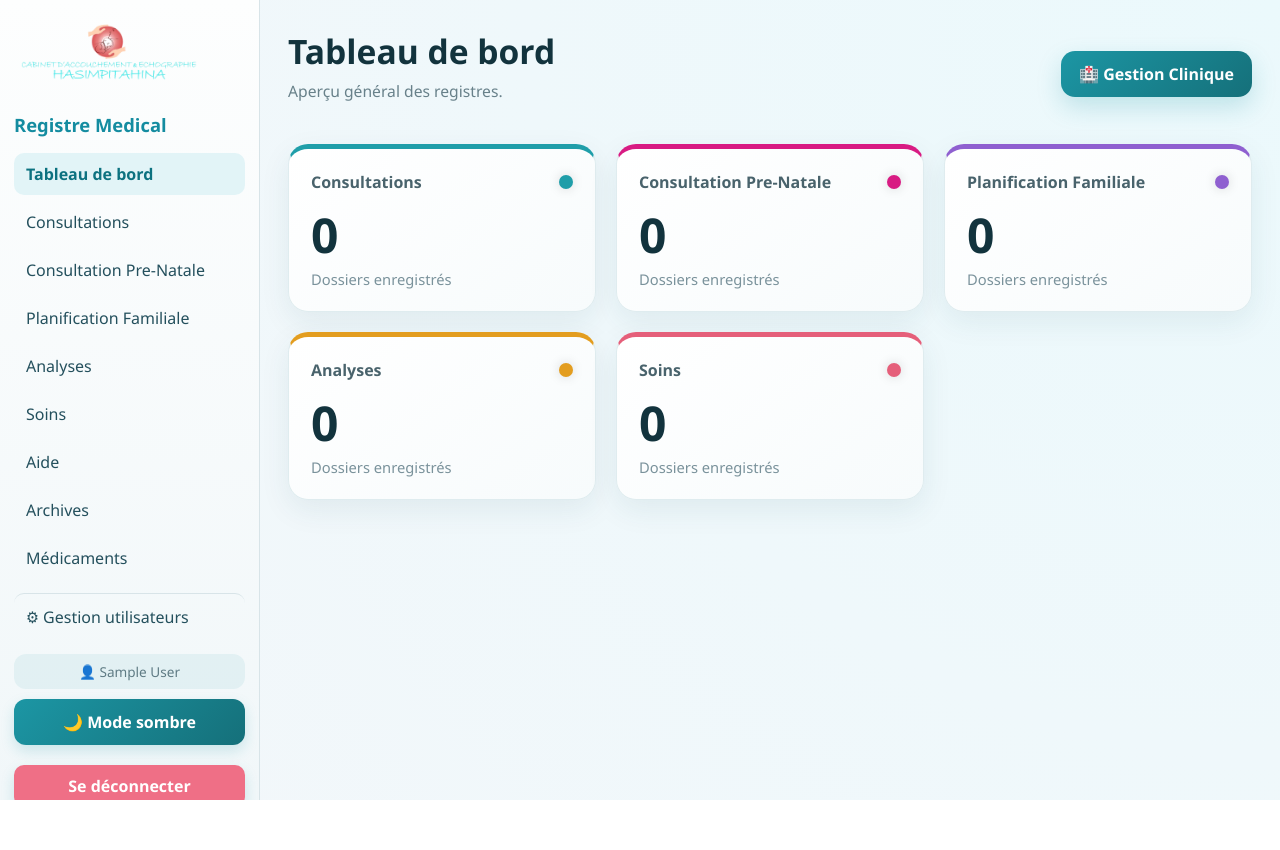
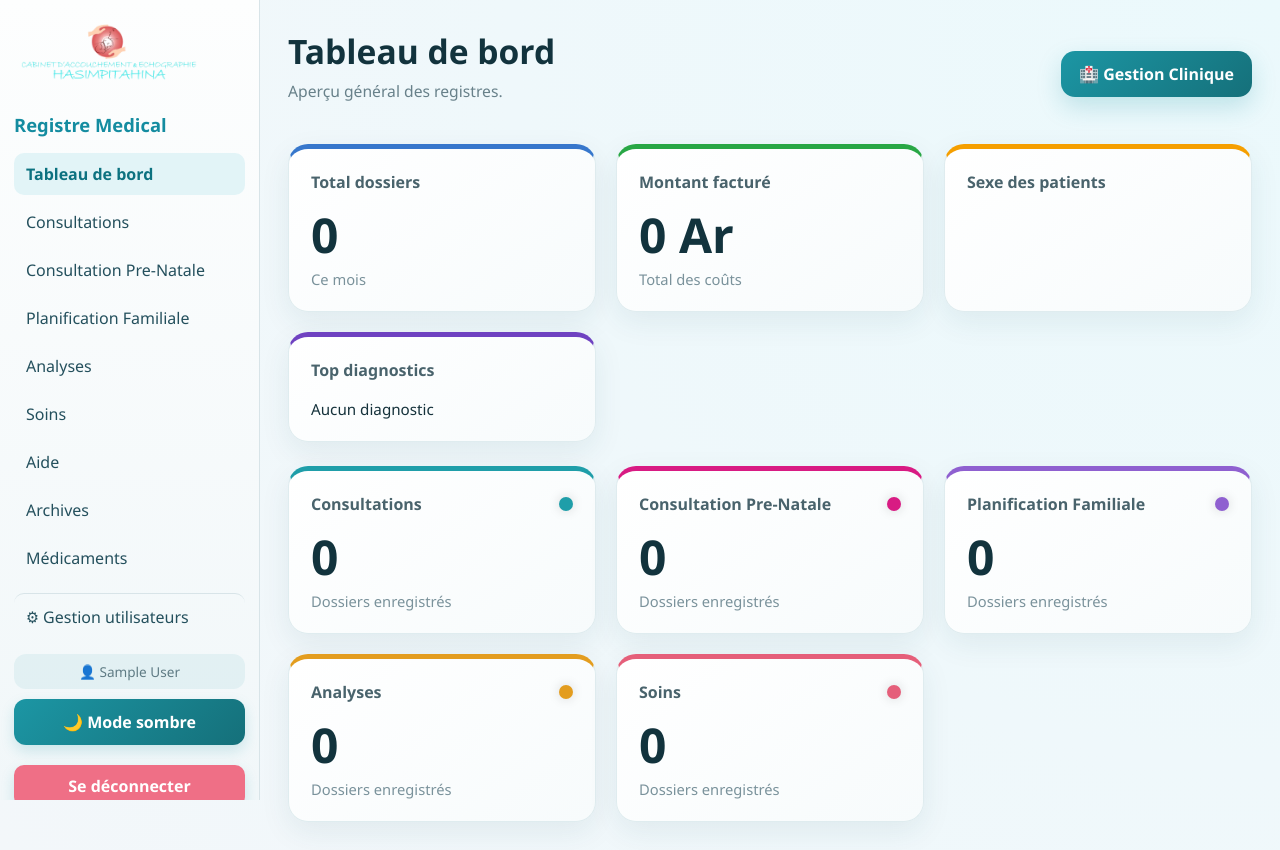
Before and after one commit to TafitaNiainaperline/registre-medical, a React (Vite) app: page /#/ in a window 1280 px wide. Before the commit the page ends 800 px from the top, so only its background shows below. Built offline with nearby package versions, Linux system fonts and the light colour scheme; sample sign-in values are in the browser's storage.

Commit message:
Add diagnostic filtering to RecordsPage and enhance search functionality

```diff
--- a/src/pages/DashboardPage.jsx
+++ b/src/pages/DashboardPage.jsx
@@ -1,26 +1,121 @@
 import { useEffect, useState } from 'react';
 import { categories } from '../constants';
 
+function parseAgeToYears(stored) {
+  const value = String(stored || '');
+  if (!value) return null;
+  if (!value.includes('|')) {
+    const [amount, unit] = value.split(' ');
+    const num = Number(amount);
+    if (Number.isNaN(num)) return null;
+    return unit === 'mois' ? num / 12 : num;
+  }
+
+  const [amount, type] = value.split('|');
+  const num = Number(amount);
+  if (Number.isNaN(num)) return null;
+
+  if (type === 'mois' || type === 'mois_jours') return num / 12;
+  if (type === 'jours') return 0;
+  if (type === 'ans') return num;
+  return null;
+}
+
+function getAgeGroup(years) {
+  if (years === null) return 'Non renseigné';
+  if (years < 1) return '0-11 mois';
+  if (years <= 5) return '1-5 ans';
+  if (years <= 17) return '6-17 ans';
+  if (years <= 30) return '18-30 ans';
+  if (years <= 50) return '31-50 ans';
+  return '51+ ans';
+}
+
+function sumNumber(value) {
+  const number = Number(value);
+  return Number.isFinite(number) ? number : 0;
+}
+
 export default function DashboardPage() {
+  const [records, setRecords] = useState([]);
   const [stats, setStats] = useState({});
   const [archiveLabel, setArchiveLabel] = useState('');
+  const [archiveDiagnostics, setArchiveDiagnostics] = useState([]);
 
   useEffect(() => {
     const load = async () => {
       try {
         const current = await window.api.getCurrentArchive?.();
         if (current?.label) setArchiveLabel(current.label);
-        const result = await window.api.fetchStatsByArchive?.({ year: current?.year, month: current?.month });
-        if (result) { setStats(result || {}); return; }
+
+        const recordsForMonth = await window.api.fetchRecordsByArchive?.({ year: current?.year, month: current?.month });
+        const allRecords = recordsForMonth || [];
+        setRecords(allRecords);
+
+        const nextStats = allRecords.reduce((acc, row) => {
+          const category = row.category || 'unknown';
+          acc[category] = (acc[category] || 0) + 1;
+          return acc;
+        }, {});
+        setStats(nextStats);
+
+        const archives = await window.api.listArchives?.() || [];
+        const sortedArchives = [...archives].sort((a, b) => {
+          if (Number(a.year) !== Number(b.year)) return Number(b.year) - Number(a.year);
+          return Number(b.month) - Number(a.month);
+        }).slice(0, 6);
+
+        const archiveSummaries = await Promise.all(sortedArchives.map(async (archive) => {
+          const archiveRecords = await window.api.fetchRecordsByArchive?.({ year: archive.year, month: archive.month }) || [];
+          const diagnosticCounts = archiveRecords.reduce((acc, row) => {
+            const diagnostic = String(row.diagnostic || '').trim();
+            if (!diagnostic) return acc;
+            acc[diagnostic] = (acc[diagnostic] || 0) + 1;
+            return acc;
+          }, {});
+          const topDiagnostics = Object.entries(diagnosticCounts)
+            .sort((a, b) => b[1] - a[1])
+            .slice(0, 3);
+          return {
+            label: archive.label || `${archive.month}/${archive.year}`,
+            topDiagnostics,
+          };
+        }));
+        setArchiveDiagnostics(archiveSummaries);
       } catch {
-        // fallback
+        setRecords([]);
+        setStats({});
+        setArchiveDiagnostics([]);
       }
-      window.api.fetchStats()
-        .then(result => setStats(result || {}))
-        .catch(() => setStats({}));
     };
     load();
   }, []);
+
+  const totalRecords = records.length;
+  const totalAmount = records.reduce((sum, row) => sum + sumNumber(row.cost), 0);
+  const sexCounts = records.reduce((acc, row) => {
+    const sex = String(row.sexe || '').trim().toUpperCase() || 'Non renseigné';
+    acc[sex] = (acc[sex] || 0) + 1;
+    return acc;
+  }, {});
+
+  const ageGroupCounts = records.reduce((acc, row) => {
+    const years = parseAgeToYears(row.age);
+    const group = getAgeGroup(years);
+    acc[group] = (acc[group] || 0) + 1;
+    return acc;
+  }, {});
+
+  const ageGroupSummary = Object.entries(ageGroupCounts)
+    .sort((a, b) => a[0].localeCompare(b[0], 'fr', { numeric: true }));
+
+  const diagnosticSummary = Object.entries(records.reduce((acc, row) => {
+    const diagnostic = String(row.diagnostic || '').trim();
+    if (!diagnostic) return acc;
+    acc[diagnostic] = (acc[diagnostic] || 0) + 1;
+    return acc;
+  }, {}))
+    .sort((a, b) => b[1] - a[1]);
 
   return (
     <section>
@@ -36,6 +131,85 @@ export default function DashboardPage() {
           🏥 Gestion Clinique
         </div>
       </div>
+
+      <div className="cards-grid" style={{ marginBottom: '24px' }}>
+        <article className="stat-card" style={{ borderTop: '5px solid #3777cc' }}>
+          <div className="stat-top">
+            <h3>Total dossiers</h3>
+          </div>
+          <strong>{totalRecords}</strong>
+          <span className="stat-subtitle">Ce mois</span>
+        </article>
+
+        <article className="stat-card" style={{ borderTop: '5px solid #28a745' }}>
+          <div className="stat-top">
+            <h3>Montant facturé</h3>
+          </div>
+          <strong>{totalAmount.toLocaleString()} Ar</strong>
+          <span className="stat-subtitle">Total des coûts</span>
+        </article>
+
+        <article className="stat-card" style={{ borderTop: '5px solid #f59f00' }}>
+          <div className="stat-top">
+            <h3>Sexe des patients</h3>
+          </div>
+          <div style={{ display: 'grid', gap: '4px', marginTop: '10px' }}>
+            {Object.entries(sexCounts).map(([sex, count]) => (
+              <span key={sex} style={{ fontSize: '0.95rem' }}>{sex} : {count}</span>
+            ))}
+          </div>
+        </article>
+
+        <article className="stat-card" style={{ borderTop: '5px solid #6f42c1' }}>
+          <div className="stat-top">
+            <h3>Top diagnostics</h3>
+          </div>
+          <div style={{ display: 'grid', gap: '4px', marginTop: '10px' }}>
+            {diagnosticSummary.slice(0, 4).map(([diagnostic, count]) => (
+              <span key={diagnostic} style={{ fontSize: '0.95rem' }}>{diagnostic} : {count}</span>
+            ))}
+            {diagnosticSummary.length === 0 && <span style={{ fontSize: '0.95rem' }}>Aucun diagnostic</span>}
+          </div>
+        </article>
+      </div>
+
+      {ageGroupSummary.length > 0 && (
+        <div style={{ marginBottom: '24px' }}>
+          <strong>Patients par tranche d'âge</strong>
+          <div style={{ display: 'flex', flexWrap: 'wrap', gap: '10px', marginTop: '10px' }}>
+            {ageGroupSummary.map(([group, count]) => (
+              <span key={group} style={{ padding: '8px 12px', background: '#f4f9fd', border: '1px solid #dceaf2', borderRadius: '10px', color: '#184a6e' }}>
+                {group} : {count}
+              </span>
+            ))}
+          </div>
+        </div>
+      )}
+
+      {archiveDiagnostics.length > 0 && (
+        <div style={{ marginBottom: '24px' }}>
+          <strong>Diagnostics par mois</strong>
+          <div style={{ display: 'grid', gap: '12px', marginTop: '10px' }}>
+            {archiveDiagnostics.map((archive) => (
+              <div key={archive.label} style={{ padding: '12px', border: '1px solid #e6e6e6', borderRadius: '10px', background: '#fff' }}>
+                <div style={{ fontWeight: 600, marginBottom: '8px' }}>{archive.label}</div>
+                {archive.topDiagnostics.length > 0 ? (
+                  <div style={{ display: 'flex', flexWrap: 'wrap', gap: '8px' }}>
+                    {archive.topDiagnostics.map(([diagnostic, count]) => (
+                      <span key={diagnostic} style={{ padding: '6px 10px', background: '#f4f9fd', borderRadius: '999px', color: '#184a6e', fontSize: '0.92rem' }}>
+                        {diagnostic} : {count}
+                      </span>
+                    ))}
+                  </div>
+                ) : (
+                  <span style={{ color: '#666' }}>Aucun diagnostic enregistré</span>
+                )}
+              </div>
+            ))}
+          </div>
+        </div>
+      )}
+
       <div className="cards-grid">
         {categories.map((cat) => (
           <article
--- a/src/pages/RecordsPage.jsx
+++ b/src/pages/RecordsPage.jsx
@@ -318,6 +318,7 @@ export default function RecordsPage({ category }) {
   const [form, setForm]           = useState(emptyForm);
   const [editingId, setEditingId] = useState(null);
   const [search, setSearch]       = useState('');
+  const [diagnosticFilter, setDiagnosticFilter] = useState('');
   const [ageFilter, setAgeFilter] = useState('');
   const [dateFilter, setDateFilter] = useState('');
   const [medications, setMedications] = useState([]);
@@ -334,6 +335,13 @@ export default function RecordsPage({ category }) {
     () => getTreatmentSuggestions(form.traitement, medications),
     [form.traitement, medications]
   );
+
+  const diagnosticOptions = useMemo(() => {
+    const values = Array.from(new Set(records
+      .map((row) => String(row.diagnostic || '').trim())
+      .filter(Boolean)));
+    return values.sort((a, b) => a.localeCompare(b, 'fr', { sensitivity: 'base' }));
+  }, [records]);
 
   // ── Rôle de l'utilisateur connecté ──────────────────
   const currentUser = JSON.parse(localStorage.getItem('user') || '{}');
@@ -537,9 +545,10 @@ export default function RecordsPage({ category }) {
     const fullName    = `${row.patient_nom || ''} ${row.patient_prenom || ''}`.toLowerCase();
     const diagnostic = String(row.diagnostic || '').toLowerCase();
     const matchesSearch = !q || fullName.includes(q) || diagnostic.includes(q) || registry.includes(q) || fullRegistry.includes(q);
+    const matchesDiagnostic = !diagnosticFilter || diagnostic === diagnosticFilter.toLowerCase();
     const matchesAge    = !ageFilter || displayAge(row.age).toLowerCase().includes(ageFilter.toLowerCase());
     const matchesDate   = !dateFilter || (row.created_at && row.created_at.slice(0, 10) === dateFilter);
-    return matchesSearch && matchesAge && matchesDate;
+    return matchesSearch && matchesDiagnostic && matchesAge && matchesDate;
   });
 
   const diagnosticCounts = records.reduce((counts, row) => {
@@ -679,6 +688,16 @@ export default function RecordsPage({ category }) {
           value={search}
           onChange={(e) => setSearch(e.target.value)}
         />
+        <select
+          value={diagnosticFilter}
+          onChange={(e) => setDiagnosticFilter(e.target.value)}
+          style={{ maxWidth: '220px' }}
+        >
+          <option value="">Filtrer par diagnostic</option>
+          {diagnosticOptions.map((diagnostic) => (
+            <option key={diagnostic} value={diagnostic}>{diagnostic}</option>
+          ))}
+        </select>
         <input
           type="text"
           placeholder="Filtrer par âge"
@@ -691,9 +710,9 @@ export default function RecordsPage({ category }) {
           value={dateFilter}
           onChange={(e) => setDateFilter(e.target.value)}
         />
-        {(search || ageFilter || dateFilter) && (
+        {(search || diagnosticFilter || ageFilter || dateFilter) && (
           <button type="button" className="btn-light"
-            onClick={() => { setSearch(''); setAgeFilter(''); setDateFilter(''); }}>
+            onClick={() => { setSearch(''); setDiagnosticFilter(''); setAgeFilter(''); setDateFilter(''); }}>
             ✕ Effacer
           </button>
         )}
```
